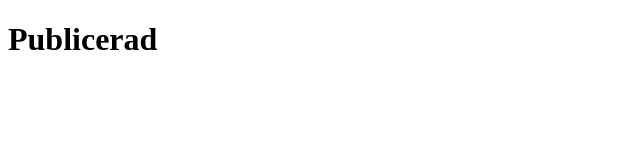
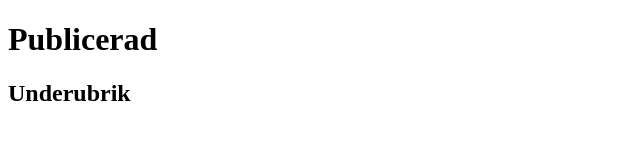
Before and after one commit to jkat74nti/-vning_1, a plain HTML site: page index.html in a window 1280 px wide. Shown: the whole page, without its empty margins (0-640 px from the left). Drawn offline with Linux system fonts and the light colour scheme.

Commit message:
laggt till underrubrik

```diff
--- a/index.html
+++ b/index.html
@@ -7,5 +7,6 @@
 </head>
 <body>
     <h1> Publicerad</h1>
+    <h2>Underubrik</h2>
 </body>
 </html>
```
